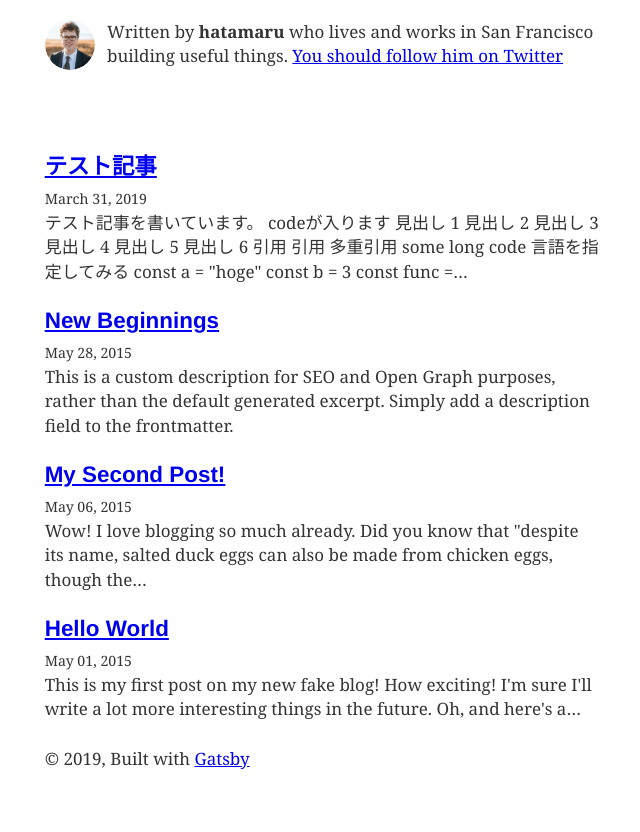
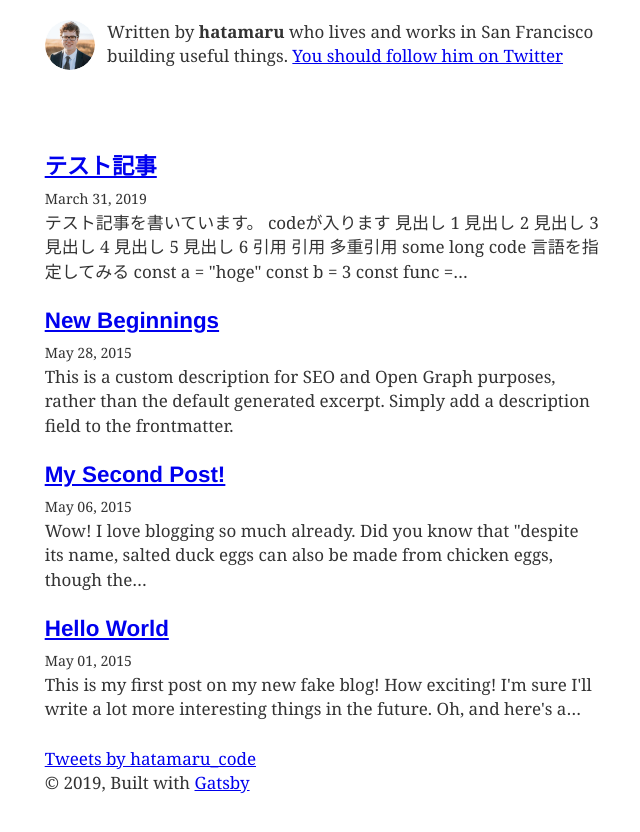
Before and after one commit to hatamaru/blog, a Gatsby site: page / in a window 1280 px wide. Shown: the part 116-948 px from the top of the page, without its empty margins (318-958 px from the left). Before the commit the page ends 924 px from the top, so only its background shows below. Built offline with nearby package versions, Linux system fonts and the light colour scheme; Gatsby itself is replaced by a stand-in of ours; some packages are replaced by stand-ins of ours.

Commit message:
twitter埋め込み

```diff
--- a/package.json
+++ b/package.json
@@ -30,6 +30,7 @@
     "react-dom": "^16.8.6",
     "react-helmet": "^5.2.0",
     "react-typography": "^0.16.19",
+    "styled-components": "^4.2.0",
     "typeface-merriweather": "0.0.72",
     "typeface-montserrat": "0.0.54",
     "typography": "^0.16.19",
--- /dev/null
+++ b/src/components/twitter.js
@@ -0,0 +1,28 @@
+import React from "react"
+import { Helmet } from "react-helmet"
+import styled from "styled-components"
+
+const TweetWrap = styled.div`
+  width: 50%;
+  height: 400;
+`
+
+export default () => {
+  return (
+    <TweetWrap>
+      <a
+        className="twitter-timeline"
+        href="https://twitter.com/hatamaru_code?ref_src=twsrc%5Etfw"
+      >
+        Tweets by hatamaru_code
+      </a>
+      <Helmet>
+        <script
+          async
+          src="https://platform.twitter.com/widgets.js"
+          charset="utf-8"
+        />
+      </Helmet>
+    </TweetWrap>
+  )
+}
--- a/src/pages/index.js
+++ b/src/pages/index.js
@@ -5,6 +5,8 @@ import Bio from "../components/bio"
 import Layout from "../components/layout"
 import SEO from "../components/seo"
 import { rhythm } from "../utils/typography"
+
+import Twitter from "../components/twitter"
 
 class BlogIndex extends React.Component {
   render() {
@@ -41,6 +43,7 @@ class BlogIndex extends React.Component {
             </div>
           )
         })}
+        <Twitter />
       </Layout>
     )
   }
```
Also changed, not shown: 1 other file.
